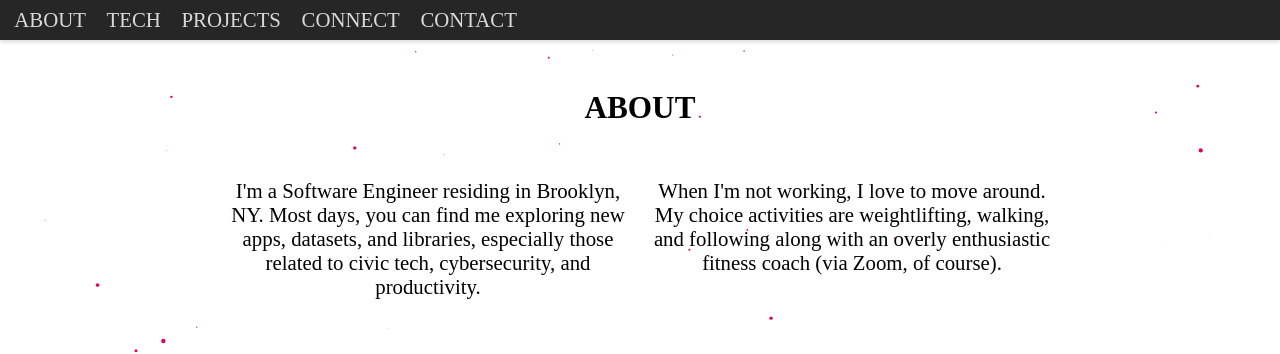
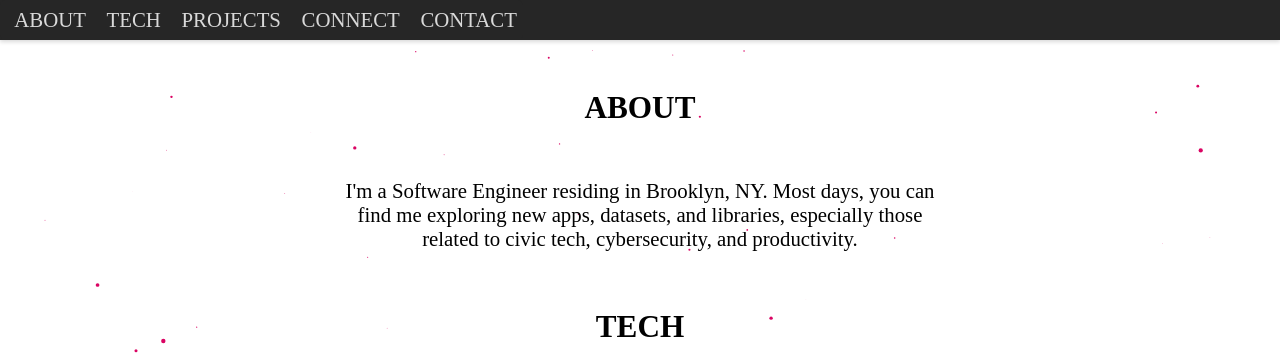
Before and after one commit to hslawnagem/hslawnagem.github.io, a plain HTML site: page index.html in a window 1280 px wide. Shown: the top 354 px of the page. Drawn offline with Linux system fonts and the light colour scheme.

Commit message:
MOD: reduced aboutme blurb to one <p

```diff
--- a/index.html
+++ b/index.html
@@ -53,12 +53,6 @@
                         <p>I'm a Software Engineer residing in Brooklyn, NY.
                             Most days, you can find me exploring new apps, datasets, and libraries,
                             especially those related to civic tech, cybersecurity, and productivity.
-                        </p>
-                    </div>
-                    <div class="about-detail" id="about-fun">
-                        <p>When I'm not working, I love to move around. My choice
-                            activities are weightlifting, walking, and following along with
-                            an overly enthusiastic fitness coach (via Zoom, of course).
                         </p>
                     </div>
                 </div>
--- a/style.css
+++ b/style.css
@@ -204,7 +204,7 @@ section > h2 {
   justify-content: space-evenly;
 }
 .about-detail {
-  max-width: 400px;
+  max-width: 600px;
   height: auto;
   padding: 10px;
   text-align: center;
```
